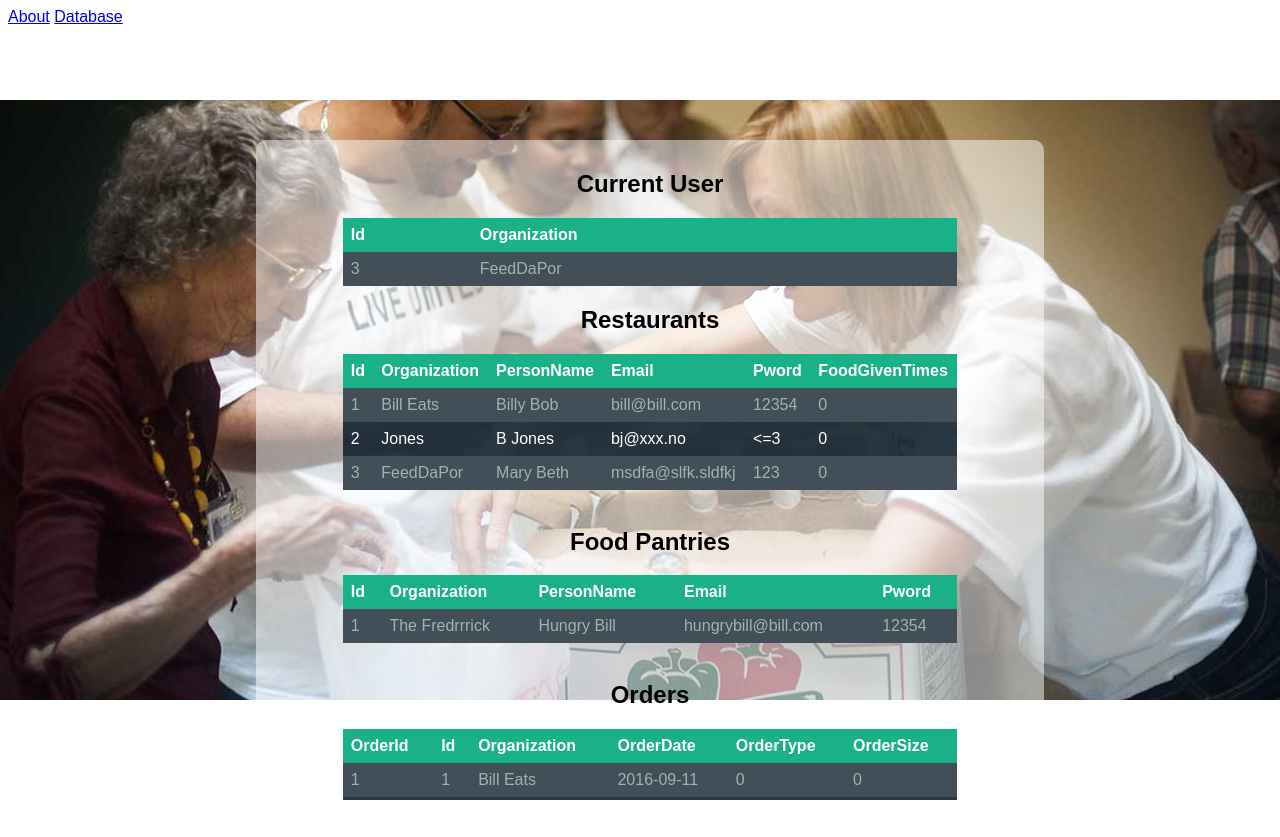
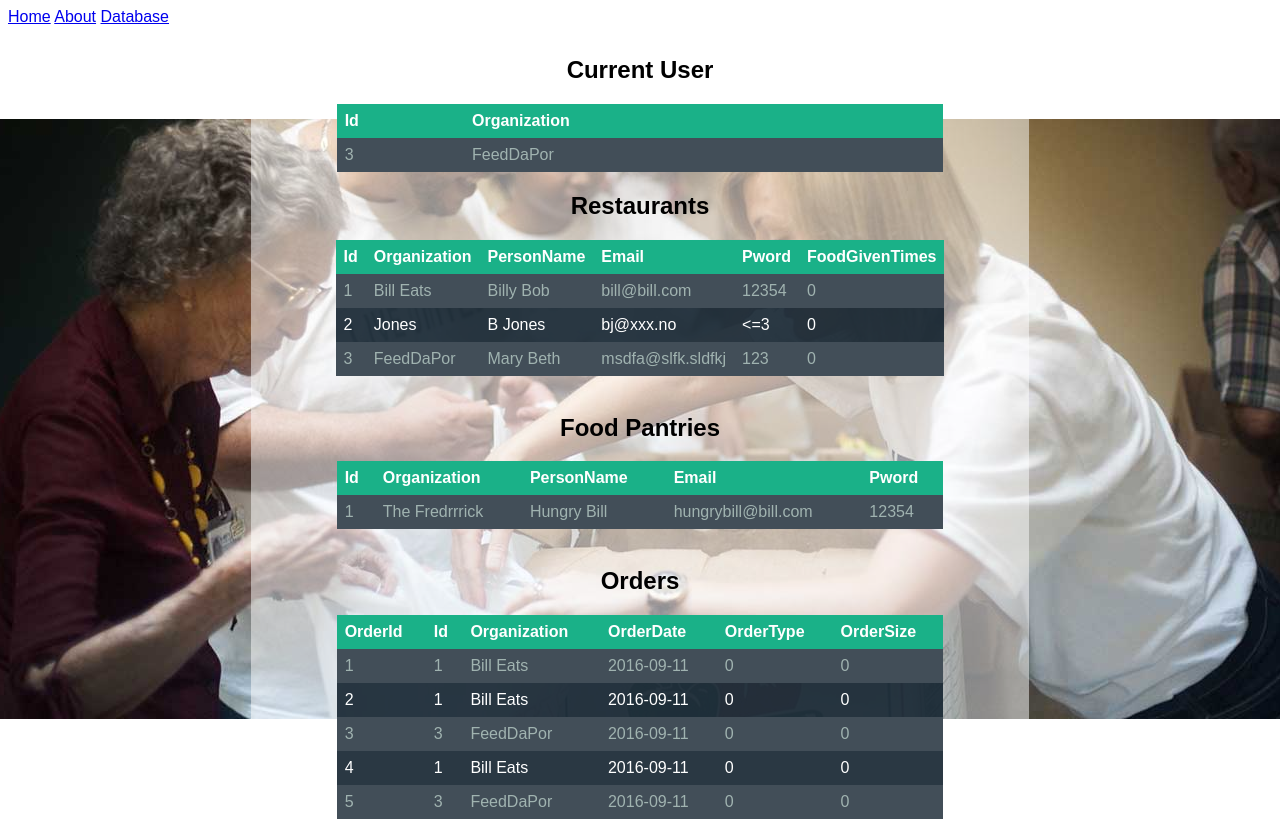
Before and after one commit to ohlookiseecode/RealFood, a Flask app: page /database in a window 1280 px wide. Before the commit the page ends 800 px from the top, so only its background shows below. Run offline with Flask 2, Linux system fonts and the light colour scheme; data comes from the database, SQL or seed files in the repository.

Commit message:
fixed positioning

```diff
--- a/app/static/css/main.css
+++ b/app/static/css/main.css
@@ -6,6 +6,7 @@ body {
   background-size: cover;
 
   font-family: 'Robot', sans-serif;
+
 }
 
 .title {
@@ -23,6 +24,17 @@ body {
     position:fixed;
     left: 50%;
     margin-left: -30%;
+}
+
+.dbBackground {
+    background:rgba(255,255,255,0.5);
+    border-radius: 10px;
+    margin: auto;
+    width: 60%;
+    padding: 10px;
+    text-align: center;
+    top: 30%;
+
 }
 
 .logging {
--- a/app/templates/database.html
+++ b/app/templates/database.html
@@ -1,7 +1,7 @@
 {% extends "layout.html" %}
 {% block content %}
 
-  <div class="title">
+  <div class="dbBackground">
       <h2> Current User </h2>
       <table class = "data">
         <tr>
@@ -64,5 +64,5 @@
       </tr>
       {% endfor %}
     </table>
-  </div>
+    </div>
 {% endblock %}
--- a/app/templates/layout.html
+++ b/app/templates/layout.html
@@ -6,6 +6,7 @@
 
 <title>Food For Thought</title>
 
+	<a href="{{ url_for('index') }}">Home</a>
 	<a href="{{ url_for('aboutpage') }}">About</a>
 	<a href="{{ url_for('database') }}">Database</a>
 
```
